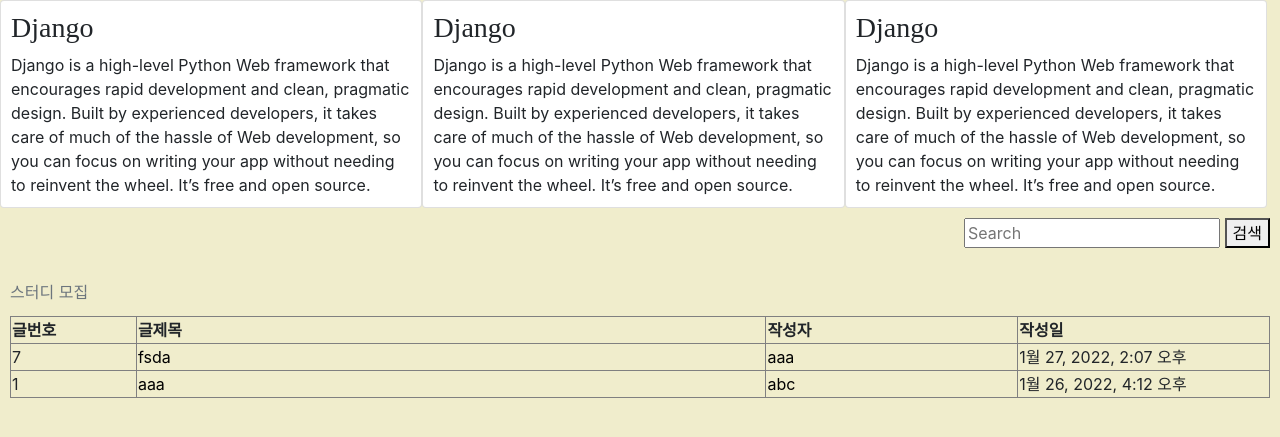
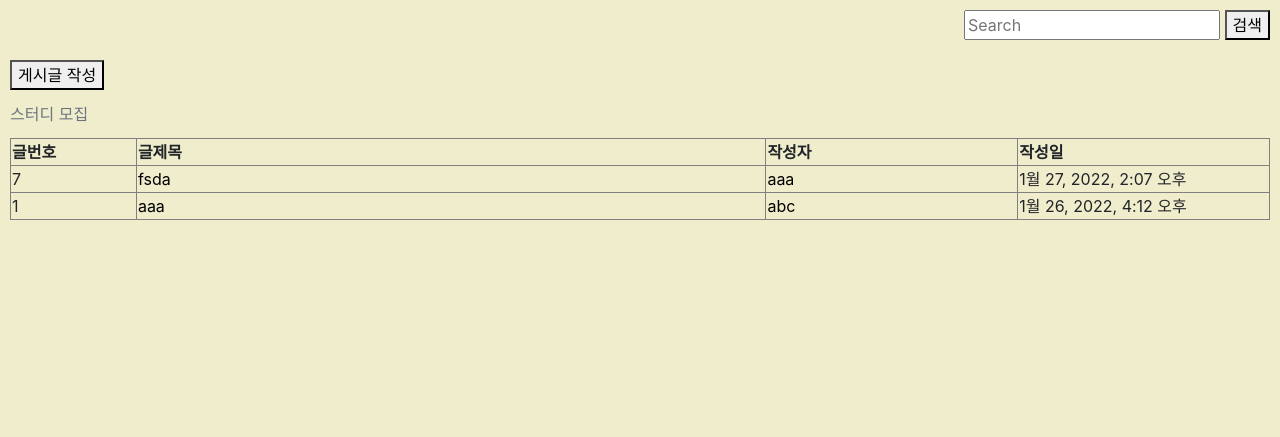
Before and after one commit to KT-AIVLE-CC2-django-miniproject/django_miniproject, a Django app: page /board/home/ in a window 1280 px wide. Shown: the part 56-493 px from the top of the page. Run offline with Django 3.2, Linux system fonts and the light colour scheme; data comes from the database, SQL or seed files in the repository; both versions use the stored data as it was after the commit; some libraries are stand-ins or nearby versions.

Commit message:
board home

```diff
--- a/candyprj/templates/boardapp/home.html
+++ b/candyprj/templates/boardapp/home.html
@@ -25,22 +25,6 @@
 		white-space: nowrap;
 	}
 </style>
-<div style="display:flex;">
-	<div class="card" style="width:33%;">
-		<h3>Django</h3>
-		Django is a high-level Python Web framework that encourages rapid development and clean, pragmatic design. Built by experienced developers, it takes care of much of the hassle of Web development, so you can focus on writing your app without needing to reinvent the wheel. It’s free and open source.
-	</div>
-
-	<div class="card" style="width:33%;">
-		<h3>Django</h3>
-		Django is a high-level Python Web framework that encourages rapid development and clean, pragmatic design. Built by experienced developers, it takes care of much of the hassle of Web development, so you can focus on writing your app without needing to reinvent the wheel. It’s free and open source.
-	</div>
-
-	<div class="card" style="width:33%;">
-		<h3>Django</h3>
-		Django is a high-level Python Web framework that encourages rapid development and clean, pragmatic design. Built by experienced developers, it takes care of much of the hassle of Web development, so you can focus on writing your app without needing to reinvent the wheel. It’s free and open source.
-	</div>
-</div>
 
 <div class='search' style="float:right; margin:10px;">
 	<input id='searchText' type='text' placeholder='Search'>
@@ -50,6 +34,7 @@
 	<table border='1'>
 
 		<caption style = 'text-align:left; caption-side:top'>스터디 모집</caption>
+		<button id='write_BoardBtn' type="button" onclick="location.href='/board/write/'">게시글 작성</button>
 		<thead>
 		<th style="width:10%">글번호</th>
 		<th style="width:50%">글제목</th>
```
Also changed, not shown: candyprj/db.sqlite3.
